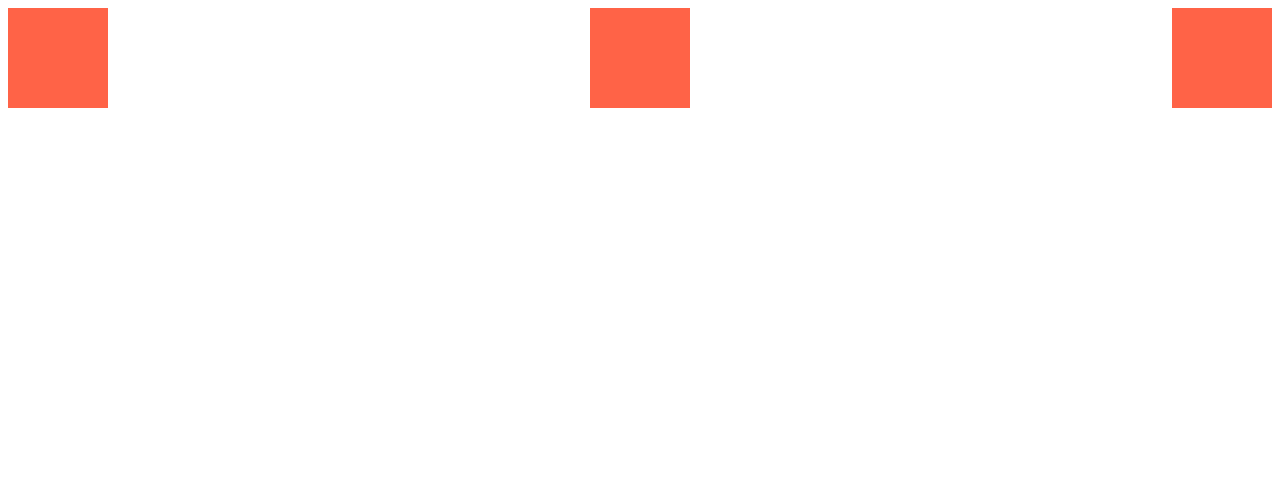
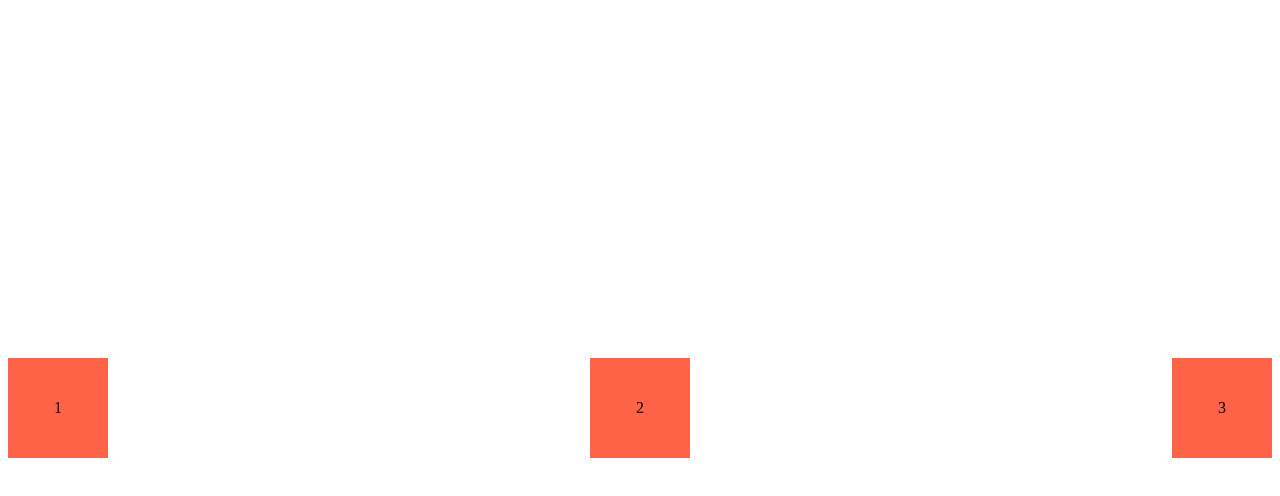
Before and after one commit to ungra/css-layout-vite, a website built with Vite: page index.html in a window 1280 px wide. Built offline with nearby package versions, Linux system fonts and the light colour scheme.

Commit message:
main axis, cross axis

```diff
--- a/index.html
+++ b/index.html
@@ -8,9 +8,9 @@
   </head>
   <body>
     <div class="father">
-      <div class="box"></div>
-      <div class="box"></div>
-      <div class="box"></div>
+      <div class="box">1</div>
+      <div class="box">2</div>
+      <div class="box">3</div>
     </div>
   </body>
 </html>
--- a/src/style.css
+++ b/src/style.css
@@ -1,15 +1,17 @@
-body {
-}
-
 .father {
   display: flex;
+  height: 100vh; // 100% of the viewport height
   flex-direction: row;
   justify-content: space-between;
   gap: 10px;
+  align-items: center;
 }
 
 .box {
   background-color: tomato;
   width: 100px;
   height: 100px;
+  display: flex;
+  justify-content: center;
+  align-items: center;
 }
```
Also changed, not shown: README.md.
